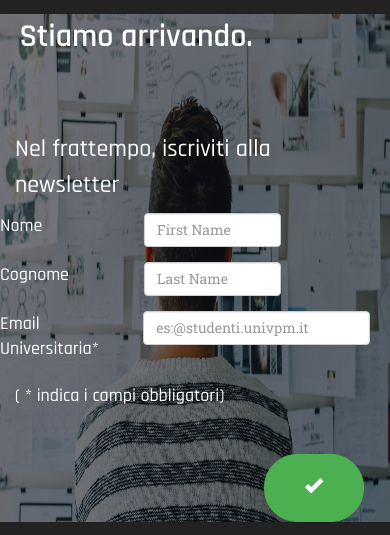
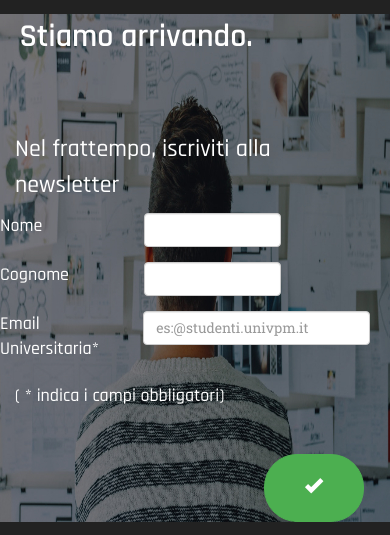
Before and after one commit to Giachelli/Lensooni, a website: page index.html in a window 390 px wide. Shown: the part 3324-3859 px from the top of the page. Drawn offline with nearby package versions, Linux system fonts and the light colour scheme; some packages are replaced by stand-ins of ours; a script that the page names is missing; a web font is replaced by a local one.

Commit message:
Prima versione

```diff
--- a/css/lensooni.css
+++ b/css/lensooni.css
@@ -730,6 +730,12 @@ img::-moz-selection {
     .stacco3 {
 	    padding-bottom: 20%;
     }
+     .sfondo-form{
+	    background-color: transparent;
+	    display: block;
+	    padding-top:4%;
+
+    }
       .campi-obbligatori {
     font-family: 'Rajdhani',  sans-serif;
     font-weight: 500;
--- a/index.html
+++ b/index.html
@@ -307,7 +307,7 @@
 				 	        <div class="row">
                                 <label for="mce-FNAME" class="col-xs-3 col-sm-3 control-label label-font">Nome</label>
                                 <div class="col-xs-offset-1 col-xs-5 col-sm-2 piuSinistra">
-	                                <input type="text" class="form-control" value="" name="FNAME" id="mce-FNAME" placeholder="First Name">
+	                                <input type="text" class="form-control" value="" name="FNAME" id="mce-FNAME" placeholder="">
 	                            </div>
 			 	            </div>
 			 	        </div>
@@ -315,7 +315,7 @@
 				 	        <div class="row">
                                 <label for="mce-LNAME" class="col-xs-3 col-sm-3 control-label label-font">Cognome</label>
                                 <div class="col-xs-offset-1 col-xs-5 col-sm-2  piuSinistra">
-                                    <input type="text" class="form-control" value="" name="LNAME" id="mce-LNAME" placeholder="Last Name">
+                                    <input type="text" class="form-control" value="" name="LNAME" id="mce-LNAME" placeholder="">
                                 </div>
 				 	        </div>
 	                    </div>
```
